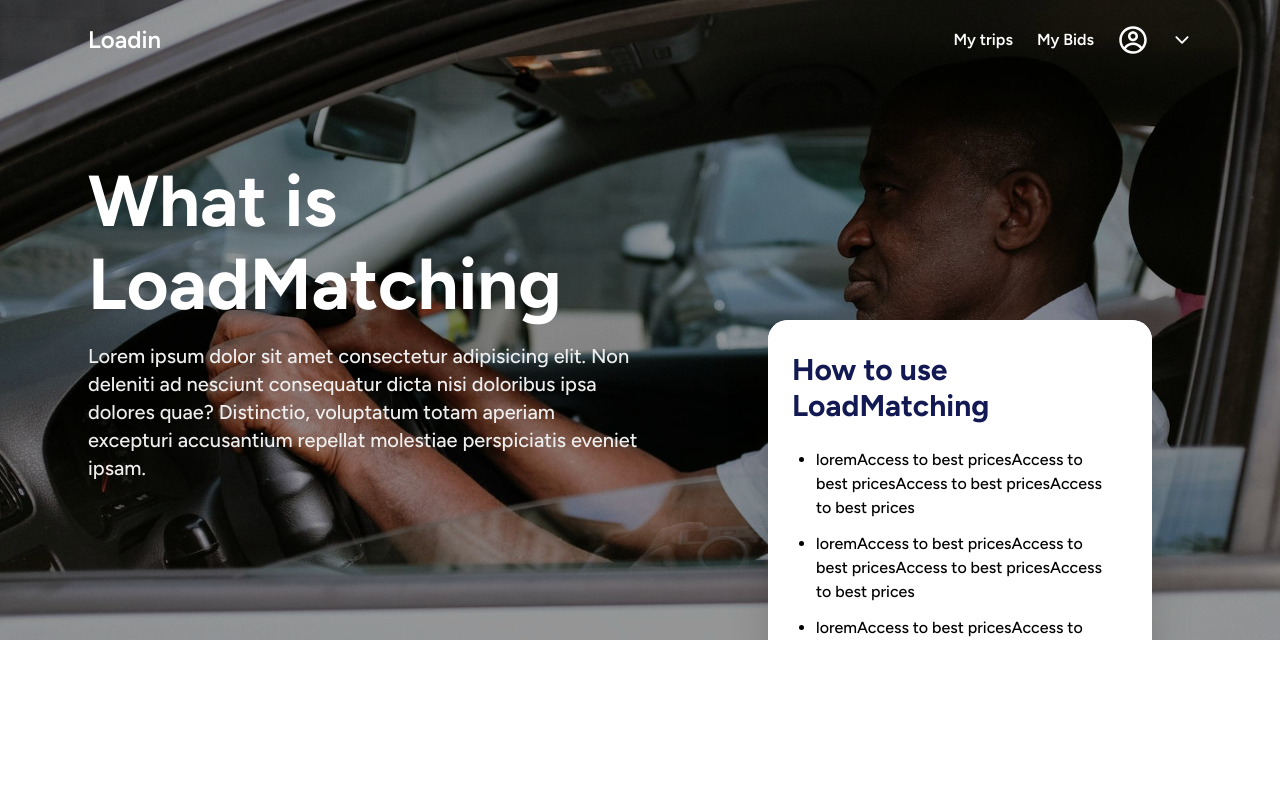
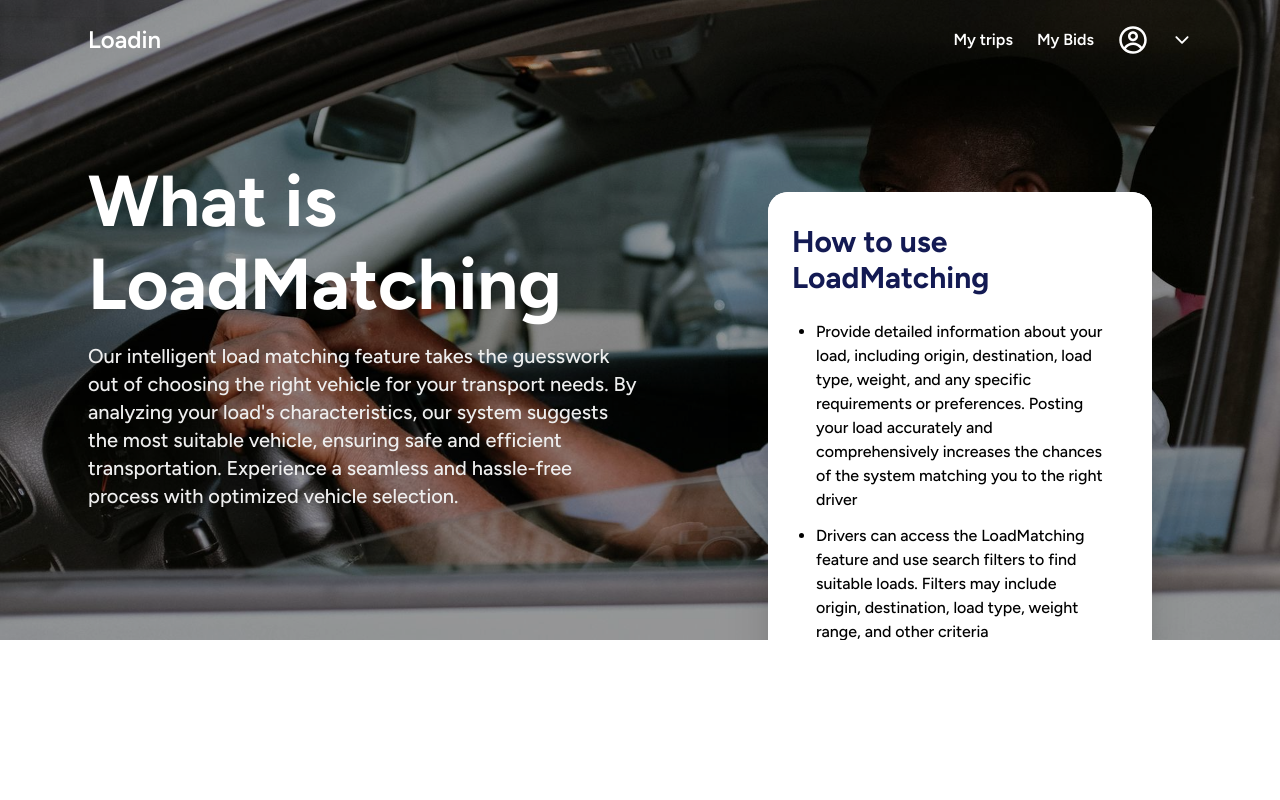
Before and after one commit to encode412/Loadin_, a React (Vite) app: page /go/pickup/load-matching in a window 1280 px wide. Shown: the top 800 px of the page. Built offline with nearby package versions, Linux system fonts and the light colour scheme; what google-maps-react would draw is missing.

Commit message:
replacement of dummy data

```diff
--- a/src/pages/dashboard/_components/load-matching/_components/feature-modal/index.jsx
+++ b/src/pages/dashboard/_components/load-matching/_components/feature-modal/index.jsx
@@ -4,16 +4,32 @@ const FeatureModal = () => {
   return (
     <div className="bg-white rounded-[20px] w-full">
       <div className="flex px-6 py-8 flex-col">
-        <span className="text-primary text-3xl font-bold">How to use LoadMatching</span>
+        <span className="text-primary text-3xl font-bold">
+          How to use LoadMatching
+        </span>
         <div className="flex flex-col px-6 pt-6">
-            <ul className="text-base flex flex-col gap-y-3 font-medium">
-                <li style={{listStyle: 'disc'}}>loremAccess to best pricesAccess to best pricesAccess to best pricesAccess to best prices</li>
-                <li style={{listStyle: 'disc'}}>loremAccess to best pricesAccess to best pricesAccess to best pricesAccess to best prices</li>
-                <li style={{listStyle: 'disc'}}>loremAccess to best pricesAccess to best pricesAccess to best pricesAccess to best prices</li>
-                <li style={{listStyle: 'disc'}}>loremAccess to best pricesAccess to best pricesAccess to best pricesAccess to best prices</li>
-                <li style={{listStyle: 'disc'}}>Access to best prices</li>
-                <li style={{listStyle: 'disc'}}>Access to best prices</li>
-            </ul>
+          <ul className="text-base flex flex-col gap-y-3 font-medium">
+            <li style={{ listStyle: "disc" }}>
+              Provide detailed information about your load, including origin,
+              destination, load type, weight, and any specific requirements or
+              preferences. Posting your load accurately and comprehensively
+              increases the chances of the system matching you to the right
+              driver
+            </li>
+            <li style={{ listStyle: "disc" }}>
+              Drivers can access the LoadMatching feature and use search filters
+              to find suitable loads. Filters may include origin, destination,
+              load type, weight range, and other criteria
+            </li>
+            <li style={{ listStyle: "disc" }}>
+              {" "}
+              After reaching an agreement, the shipper and carrier can finalize
+              the load transportation arrangement. This includes confirming the
+              pick-up and delivery details, establishing the payment terms, and
+              ensuring all necessary documentation is in order.
+            </li>
+
+          </ul>
         </div>
       </div>
     </div>
--- a/src/pages/dashboard/_components/load-matching/_components/hero-section/index.jsx
+++ b/src/pages/dashboard/_components/load-matching/_components/hero-section/index.jsx
@@ -11,22 +11,22 @@ const HeroSection = () => {
         <div className="bg-black bg-opacity-40 top-0 w-full absolute left-0 right-0 h-full lg:h-[40rem] z-10" />
         <main className="relative">
           <div className="overflow-hidden bg-right bg-no-repeat bg-cover h-screen lg:h-[40rem] relative bg-postloadbg">
-            <div className="flex flex-col px-8 md:px-10 max-w-[1184px] pt-[10rem] md:pt-40 mx-auto space-y-4 animate-slide_up ">
+            <div className="flex flex-col px-8 md:px-10 max-w-[1184px] pt-[6rem] md:pt-40 mx-auto space-y-4 animate-slide_up ">
               <span className="text-4xl uppecase lg:text-5xl lg:!leading-[5.2rem] xl:text-7xl font-bold text-white z-10">
                 What is
                 <br />
                 <span className="uppercae">LoadMatching</span>
               </span>
               <span className="font-medium text-[#eee] text-lg md:text-xl w-full md:w-1/2 z-10">
-                Lorem ipsum dolor sit amet consectetur adipisicing elit. Non
-                deleniti ad nesciunt consequatur dicta nisi doloribus ipsa
-                dolores quae? Distinctio, voluptatum totam aperiam excepturi
-                accusantium repellat molestiae perspiciatis eveniet ipsam.
+              Our intelligent load matching feature takes the guesswork out of choosing the right vehicle for your transport needs. By analyzing your load's characteristics, our system suggests the most suitable vehicle, ensuring safe and efficient transportation. Experience a seamless and hassle-free process with optimized vehicle selection.
               </span>
-            </div>
-            <div className="z-20 shadow-2xl lg:right-[10%] top-[50%] rounded-[20px] lg:w-[30%] h-full absolute bg-white">
+              <div className="z-20 lg:hidden block shadow-2xl lg:right-[10%] top-[50%] rounded-[20px] lg:w-[30%] h-full absolute bg-white">
               <FeatureModal />
             </div>
+          </div>{" "}
+          <div className="z-20 lg:block hidden shadow-2xl lg:right-[10%] top-[30%] rounded-[20px] lg:w-[30%] h-full absolute bg-white">
+            <FeatureModal />
+          </div>
           </div>
           <div className="absolute z-[999] left-[40%] top-[50%]"></div>
         </main>
```
